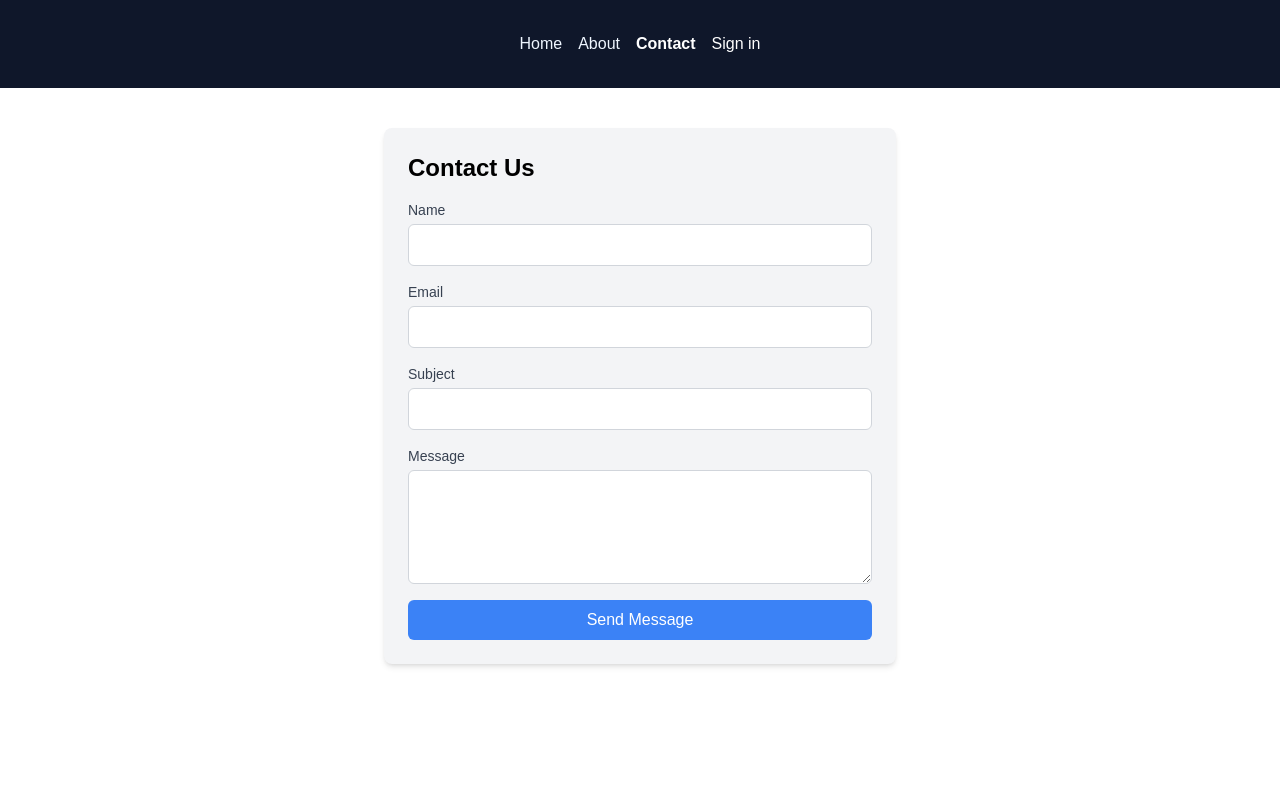
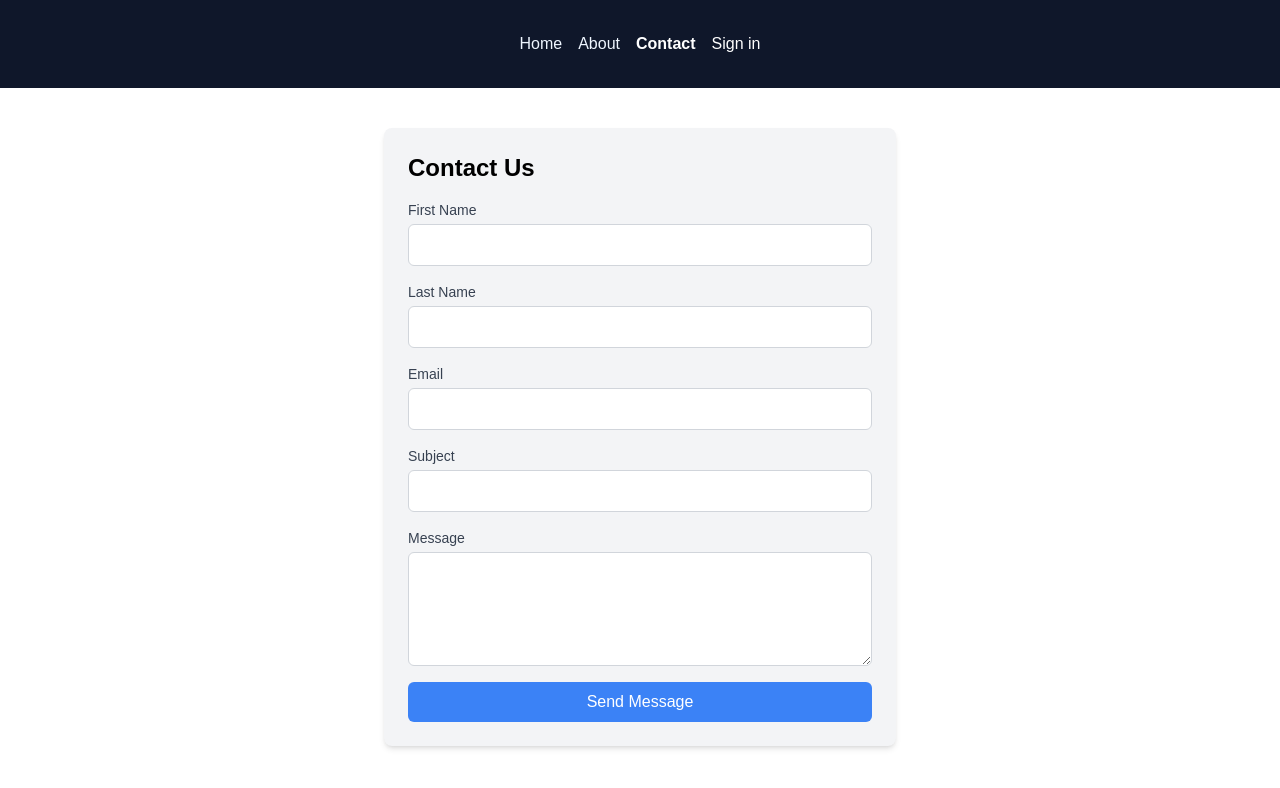
Before and after one commit to jiebinzhou98/project01, a Next.js app in the folder self-blog/: page /contact in a window 1280 px wide. Shown: the top 788 px of the page. Built offline with nearby package versions, Linux system fonts and the light colour scheme; no server answers.

Commit message:
Update contact

```diff
--- a/self-blog/app/contact/page.tsx
+++ b/self-blog/app/contact/page.tsx
@@ -4,7 +4,8 @@ import { useState } from "react";
 
 export default function Contact() {
   const [formData, setFormData] = useState({
-    name: "",
+    firstname: "",
+    lastname:"",
     email: "",
     subject: "",
     message: "",
@@ -19,7 +20,7 @@ export default function Contact() {
     e.preventDefault();
     console.log("Form submitted:", formData);
     alert("Thank you for contacting us!");
-    setFormData({ name: "", email: "", subject: "", message: "" });
+    setFormData({ firstname: "", lastname: "",  email: "", subject: "", message: "" });
   };
 
   return (
@@ -27,14 +28,28 @@ export default function Contact() {
       <h1 className="text-2xl font-bold mb-4 text-black">Contact Us</h1>
       <form onSubmit={handleSubmit}>
         <div className="mb-4">
-          <label htmlFor="name" className="block text-sm font-medium text-gray-700">
-            Name
+          <label htmlFor="firstname" className="block text-sm font-medium text-gray-700">
+            First Name
           </label>
           <input
             type="text"
-            id="name"
-            name="name"
-            value={formData.name}
+            id="firstname"
+            name="firstname"
+            value={formData.firstname}
+            onChange={handleChange}
+            required
+            className="mt-1 block w-full p-2 border border-gray-300 rounded-md"
+          />
+        </div>
+        <div className="mb-4">
+          <label htmlFor="lastname" className="block text-sm font-medium text-gray-700">
+            Last Name
+          </label>
+          <input
+            type="text"
+            id="lastname"
+            name="lastname"
+            value={formData.lastname}
             onChange={handleChange}
             required
             className="mt-1 block w-full p-2 border border-gray-300 rounded-md"
```
